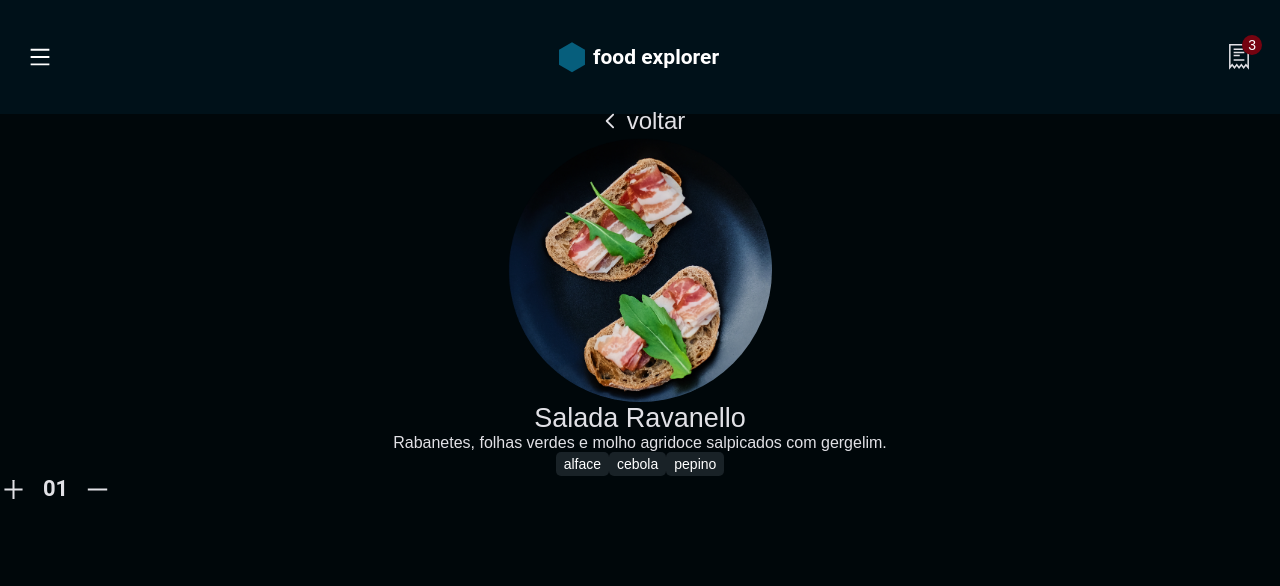
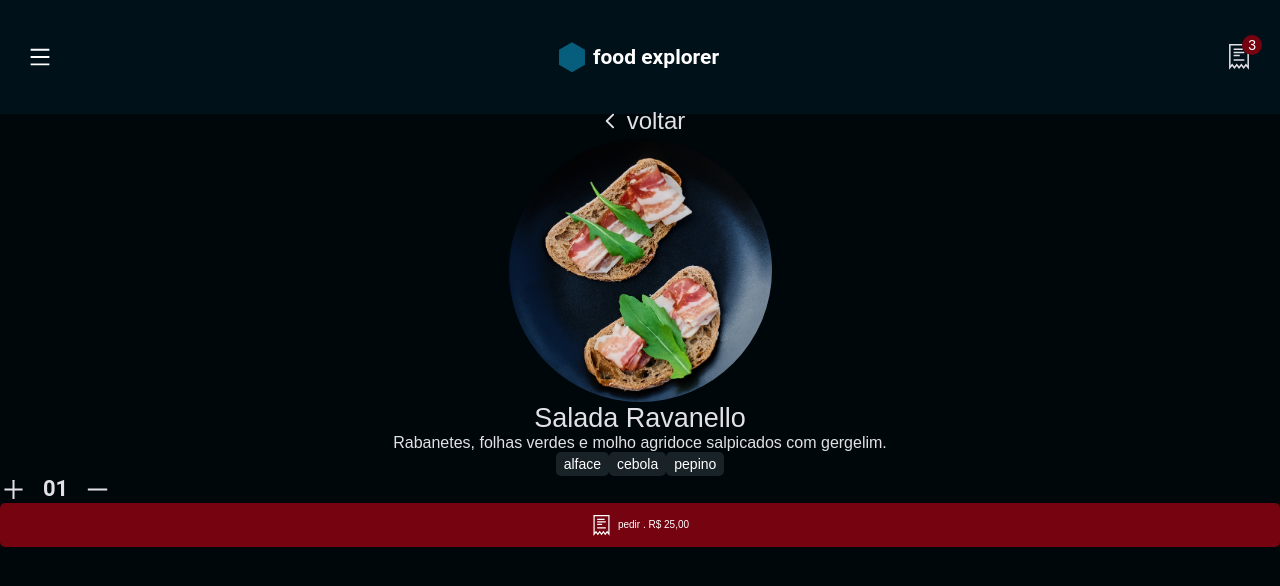
Before and after one commit to gabriel-vitebo/food-explorer, a React app: page / in a window 1280 px wide. Shown: the top 586 px of the page. Built offline with nearby package versions, Linux system fonts and the light colour scheme; the HTML template or start-up script is replaced by a standard one.

Commit message:
creating the button component with bg

```diff
--- /dev/null
+++ b/src/components/ButtonBg/index.jsx
@@ -0,0 +1,17 @@
+import { Container } from "./styles"
+
+export function ButtonBg({
+  icon: Icon,
+  title,
+  price,
+  loading = false,
+  ...rest
+}) {
+  return (
+    <Container type="button" disabled={loading} {...rest}>
+      {Icon && <Icon size={21} />}
+      {loading ? "carregando..." : title}
+      {price ? ` . R$ ${price}` : ""}
+    </Container>
+  )
+}
--- /dev/null
+++ b/src/components/ButtonBg/styles.js
@@ -0,0 +1,20 @@
+import styled from "styled-components"
+
+export const Container = styled.button`
+  display: flex;
+  justify-content: center;
+  align-items: center;
+  gap: 0.6rem;
+
+  font-family: ${({ theme }) => theme.FONTS.Poppins};
+  font-weight: 500;
+  font-size: 1rem;
+  line-height: 2.4rem;
+  color: ${({ theme }) => theme.COLORS.light100};
+
+  background-color: ${({ theme }) => theme.COLORS.tomato100};
+  padding: 1rem 0;
+  width: 100%;
+  border: none;
+  border-radius: 0.5rem;
+`
--- a/src/pages/Details/index.jsx
+++ b/src/pages/Details/index.jsx
@@ -1,10 +1,12 @@
 import { Container } from "./styles"
 import { RxCaretLeft } from "react-icons/rx"
+import { TfiReceipt } from "react-icons/tfi"
 import { Header } from "../../components/Header"
 import { Button } from "../../components/Button"
 import { FoodImage } from "../../components/FoodImage"
 import { Ingredients } from "../../components/Ingredients"
 import { Amount } from "../../components/Amount"
+import { ButtonBg } from "../../components/ButtonBg"
 
 export function Details() {
   return (
@@ -26,6 +28,7 @@ export function Details() {
         </div>
         <div className="quantity-and-finalize">
           <Amount number={"01"} />
+          <ButtonBg icon={TfiReceipt} title={"pedir"} price={"25,00"} />
         </div>
       </main>
     </Container>
```
